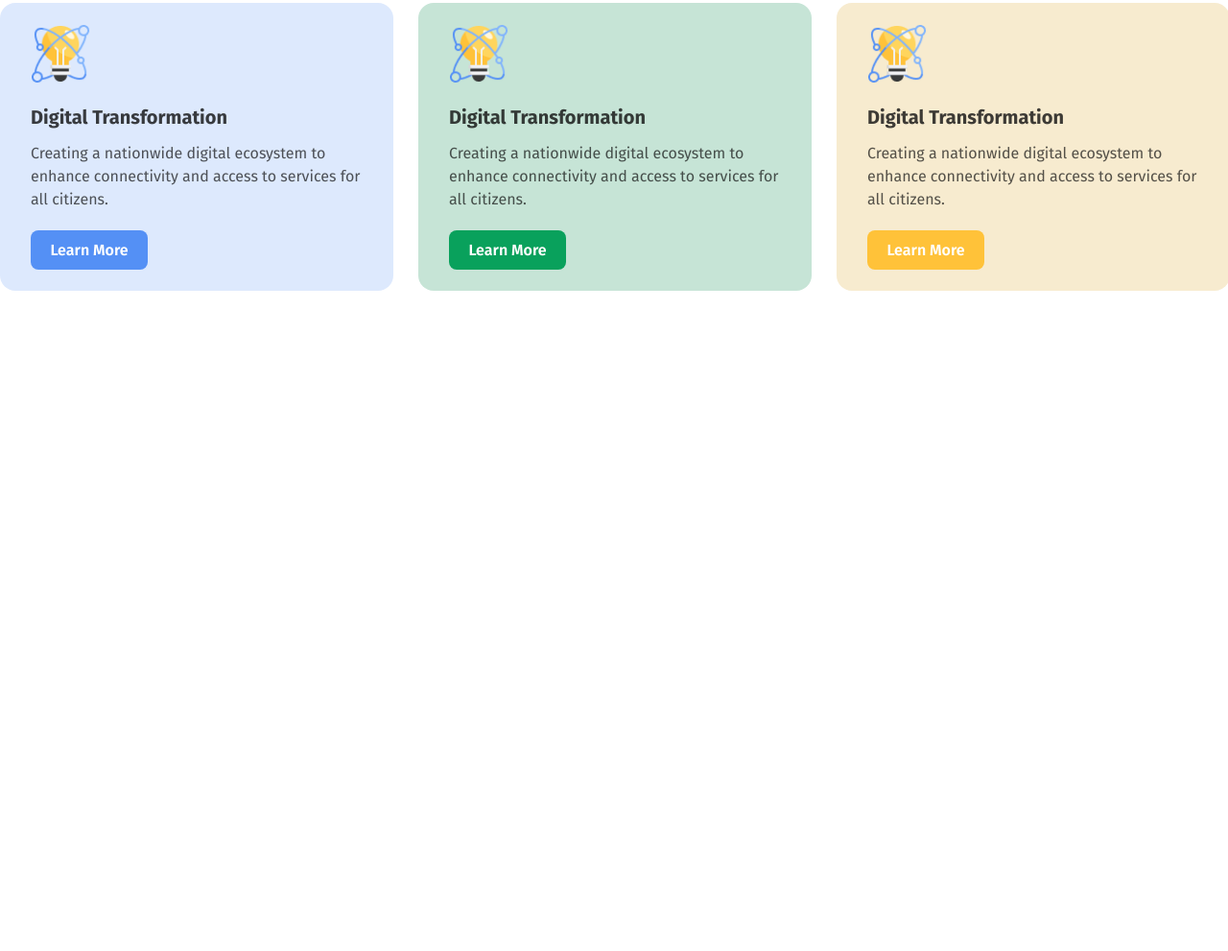
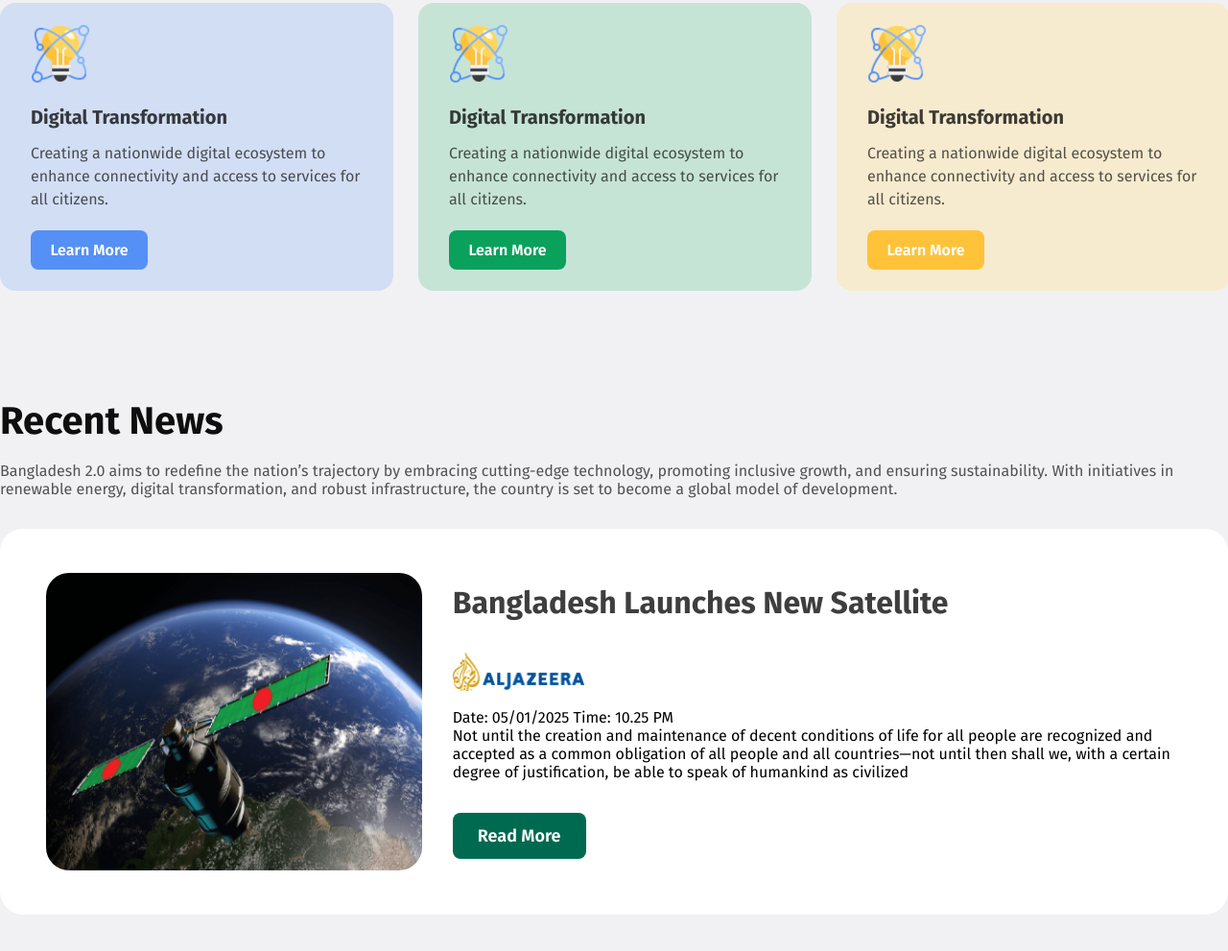
Before and after one commit to abulhasan7bd/assignment-1, a plain HTML site: page index.html in a window 1280 px wide. Shown: the part 795-1786 px from the top of the page at 96% size. Before the commit the page ends 1210 px from the top, so only its background shows below. Drawn offline with Linux system fonts and the light colour scheme.

Commit message:
news-section-added

```diff
--- a/index.html
+++ b/index.html
@@ -77,5 +77,36 @@
       </div>
     </section>
     <!-- feature section end  -->
+    <!-- news section start  -->
+    <section class="news">
+      <h1>Recent News</h1>
+      <p>
+        Bangladesh 2.0 aims to redefine the nation’s trajectory by embracing
+        cutting-edge technology, promoting inclusive growth, and ensuring
+        sustainability. With initiatives in renewable energy, digital
+        transformation, and robust infrastructure, the country is set to become
+        a global model of development.
+      </p>
+      <div class="news-cards">
+        <div class="news-img">
+          <img src="./assets/satelite.png" alt="Satelite" />
+        </div>
+        <div class="news-info">
+          <h1>Bangladesh Launches New Satellite</h1>
+          <div>
+            <img src="./assets/al-jazeera.png" alt="News Aljazeera" />
+            <p>Date: 05/01/2025 Time: 10.25 PM</p>
+            <p>
+              Not until the creation and maintenance of decent conditions of
+              life for all people are recognized and accepted as a common
+              obligation of all people and all countries—not until then shall
+              we, with a certain degree of justification, be able to speak of
+              humankind as civilized
+            </p>
+          </div>
+          <button>Read More</button>
+        </div>
+      </div>
+    </section>
   </body>
 </html>
--- a/style.css
+++ b/style.css
@@ -4,6 +4,9 @@
   margin: 0;
   box-sizing: border-box;
   font-family: "Fira Sans", serif;
+}
+body {
+  background-color: #f1f1f3;
 }
 /* banner style  */
 .banner {
@@ -119,9 +122,12 @@
   font-size: 16px;
   font-weight: 600;
   border-radius: 8px;
-  margin-top: 20px ;
+  margin-top: 20px;
   cursor: pointer;
   transition: 0.4s linear;
+}
+.feature-cards .card button:hover {
+  color: black;
 }
 .feature-cards .card .card-img img {
   width: 100%;
@@ -148,3 +154,89 @@
 .feature-cards .card:nth-child(3) button {
   background-color: rgb(255, 194, 57);
 }
+
+/* news  */
+.news {
+  width: 1280px;
+  height: 550px;
+  margin:0 auto 7rem;
+}
+.news > h1 {
+  color: rgb(14, 14, 14);
+  font-size: 40px;
+  font-weight: 700;
+}
+
+.news > p {
+  margin-top: 18px;
+  color: rgba(14, 14, 14, 0.7);
+  font-size: 16px;
+  font-weight: 400;
+}
+
+.news-cards {
+  width: 1280px;
+  height: 402px;
+  display: flex;
+  justify-content: space-between;
+  align-items: center;
+  border-radius: 24px;
+  background: rgb(255, 255, 255);
+  gap: 32px;
+  padding: 48px;
+  margin-top: 32px;
+}
+.news-cards .news-img {
+  flex: 34%;
+  height: 310px;
+}
+.news-cards .news-img img {
+  width: 100%;
+  border-radius: 24px;
+  height: 100%;
+}
+
+.news-cards .news-info {
+  flex: 66%;
+}
+
+.news-info h1 {
+  color: rgba(14, 14, 14, 0.8);
+  font-size: 32px;
+  font-weight: 700;
+}
+
+.news-info img {
+  width: 137px;
+  height: 40px;
+  margin-bottom: 14px;
+}
+.news-info > p {
+  color: rgba(14, 14, 14, 0.7);
+  font-size: 16px;
+  font-weight: 400;
+}
+
+.news-info button {
+  width: 139px;
+  height: 48px;
+  border-radius: 8px;
+  background: rgb(0, 106, 80);
+  border: none;
+  outline: none;
+  cursor: pointer;
+  color: rgb(255, 255, 255);
+  font-size: 18px;
+  font-weight: 600;
+  transition: 0.4s linear;
+}
+.news-info button:hover {
+  color: black;
+}
+.news-info {
+  display: flex;
+  flex-direction: column;
+  justify-content: space-between;
+  height: 100%;
+  padding: 10px 0;
+}
```
Lines whose indentation alone changed are shown as unchanged.
